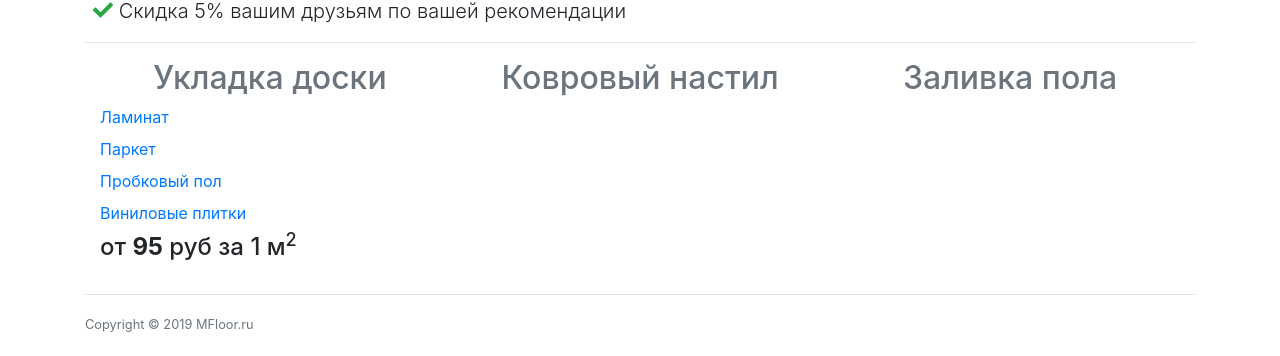
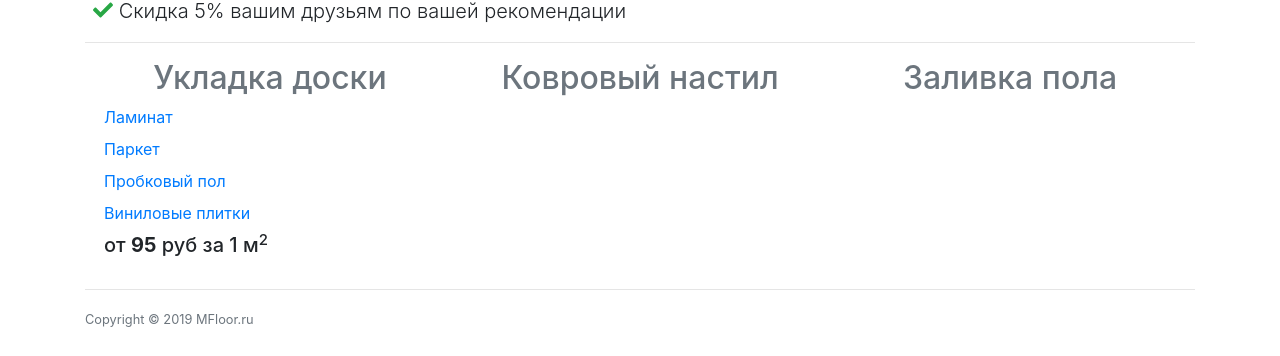
Before and after one commit to nskforward/MFloor, a Jekyll site: the page built from index.html, in a window 1280 px wide. Shown: the part 689-1045 px from the top of the page. Built offline with Jekyll 4.4.1, drawn with Linux system fonts in a browser that asks for light colours.

Commit message:
Jekyll navigation

```diff
--- a/index.html
+++ b/index.html
@@ -58,13 +58,13 @@ description: Мы осуществляем монтажные работы, св
     <div class="row">
         <div class="col-sm">
             <h2 class="text-secondary text-center">Укладка доски</h2>
-            <dl>
+            <dl class="ml-1">
                 <dd><a href="/article/laminat">Ламинат</a></dd>
                 <dd><a href="/article/parket">Паркет</a></dd>
                 <dd><a href="/article/probka">Пробковый пол</a></dd>
                 <dd><a href="/article/vinil">Виниловые плитки</a></dd>
                 <dd>
-                    <h4>от <b>95</b> руб за 1 м<sup>2</sup></h4>
+                    <h5>от <b>95</b> руб за 1 м<sup>2</sup></h5>
                 </dd>
             </dl>
         </div>
```
